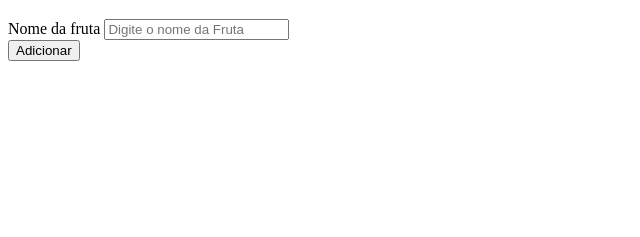
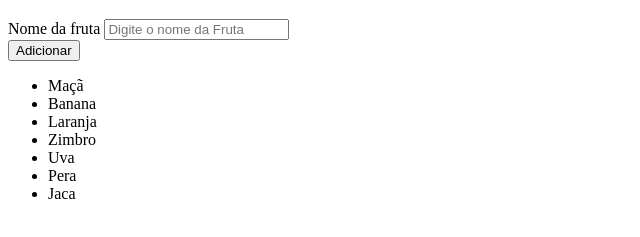
Before and after one commit to 1TDSPG-2024/aula-01-2sem, a plain HTML site: page index.html in a window 1280 px wide. Shown: the part 61-298 px from the top of the page, without its empty margins (0-640 px from the left). Drawn offline with Linux system fonts and the light colour scheme.

Commit message:
Percorrendo array com a família for

```diff
--- a/js/script.js
+++ b/js/script.js
@@ -0,0 +1,88 @@
+// Declarando um array com 6 nomes de frutas:
+let frutas = ["Maçã", "Banana", "Laranja", "Zimbro", "Uva", "Pera", "Jaca"];
+// Mostra o array
+console.log(frutas);
+// Mostra o índice do array e o nome, como uma tabela
+console.table(frutas);
+
+// Visualizando o conteúdo do array
+console.log(frutas[0]);
+
+// Verificando o tamanho do array
+console.log("Tamanho do array: ",frutas.length);
+
+// Percorrer todo o array utilizando um LOOP
+//For tradicional: uso de índice
+console.log("==========Loop: for tradicional==========")
+for (let i = 0; i < frutas.length; i++) {
+    console.log(frutas[i]);
+}
+
+console.log("==========Loop: for of==========")
+// Percorrer todo o array utilizando o loop for of: uso de variável
+for (let fruta of frutas) {
+    console.log(fruta);
+}
+
+console.log("==========Loop: for in==========")
+// Percorrer todo o array utilizando o loop for in: retorna o índice do array
+for (let i in frutas) {
+    console.log(i);
+}
+
+//// Para mostrar o índice e a fruta:
+// for (let i in frutas) {
+//     console.log(i, frutas[i]);
+// }
+
+
+console.log("==========Loop: for each==========")
+// Percorrer todo o array utilizando o loop for each: bom para preenchimento de listas, elementos, leitura e percorrer os elementos
+// Não é bom para comparações
+frutas.forEach(function(fruta){
+    console.log("Item: ", fruta)
+});
+
+////////
+// console.log("==========Loop: for each==========")
+// // Percorrer todo o array utilizando o loop for each
+// frutas.forEach(function(f, indice){
+//     console.log("Item: ", indice, f)
+// });
+////////
+
+////////
+// console.log("==========Loop: for each==========")
+// frutas.forEach(function(fruta, indice, array){
+//     console.log("Item: ", indice, fruta)
+// });
+
+// // Percorrer string utilizando um loop
+// let frase = "Hoje acordei feliz da vida!";
+// for (let i = 0; i < frase.length; i++) {
+//     console.log(frase[i]);
+// }
+////////
+
+////////
+// document.getElementById("btnAdd").addEventListener("click", ()=>{
+//     console.log(this.textContent);
+// })
+////////
+
+
+// Recuperar a lista ul que está no HTML de id 'lista'
+let lista = document.getElementById("lista");
+
+frutas.forEach(fruta =>{
+    // Criando elementos li para adicionar na lista
+    let elementoLi = document.createElement("li");
+    // Criando texto para adicionar no elemento li
+    elementoLi.textContent = fruta;
+    // Adicionar o elemento li na lista
+    lista.appendChild(elementoLi);
+});
+
+document.getElementById("btnAdd").addEventListener("click", ()=>{
+
+})
```
Also changed, not shown: index.html (+3 -1 lines).
